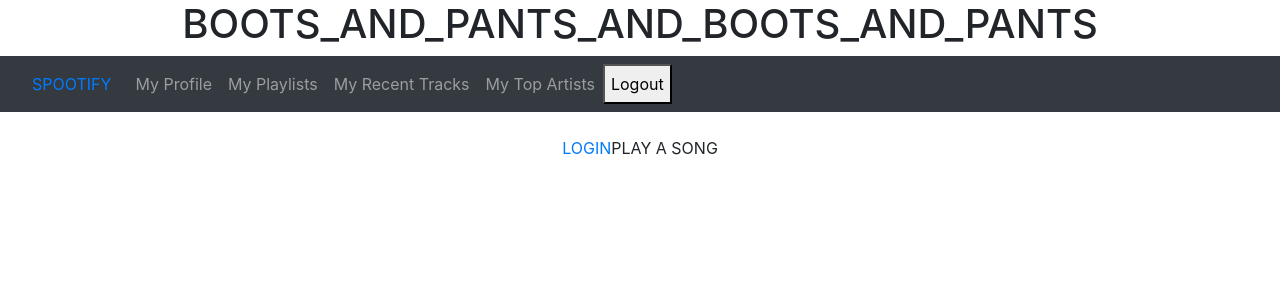
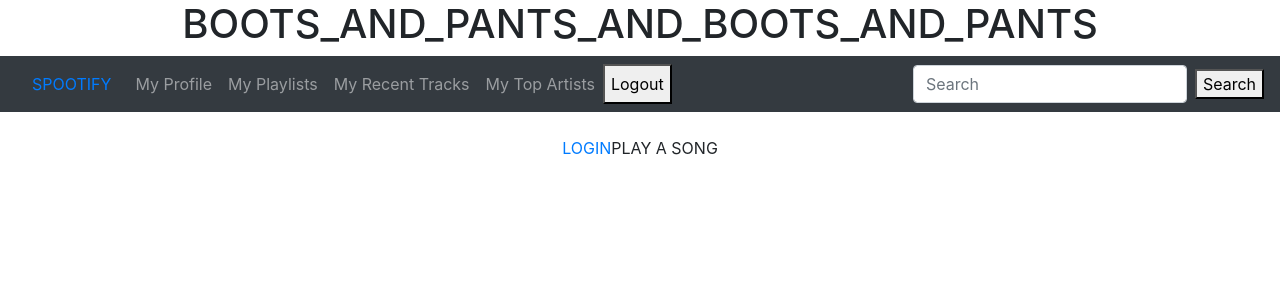
Before and after one commit to JHutsell/spootify-frontend, a React (Create React App) app: page /home in a window 1280 px wide. Shown: the top 300 px of the page. Built offline with nearby package versions, Linux system fonts and the light colour scheme; no server answers.

Commit message:
adds partial search functionality

```diff
--- a/src/Adapters/Routes.js
+++ b/src/Adapters/Routes.js
@@ -3,7 +3,7 @@ const Routes = {
     recent_tracks: "http://localhost:3000/api/v1/recent",
     user_playlists: "http://localhost:3000/api/v1/userPlaylists",
     top_artists: "http://localhost:3000/api/v1/topArtists",
-    current_song: "http://localhost:3000/api/v1/currentSong"
+    current_song: "http://localhost:3000/api/v1/currentSong",
 };
 
 export default Routes;
--- a/src/Components/App.js
+++ b/src/Components/App.js
@@ -1,15 +1,15 @@
 import React, { Component } from 'react';
-import Callback from "./Callback"
-import Home from "./Home"
-import Profile from "./Profile"
-import Login from "./Login"
-import RecentTracks from "./RecentTracks"
-import Playlists from "./Playlists"
-import TopArtists from "./TopArtists"
+import Callback from "./Callback";
+import Home from "./Home";
+import Profile from "./Profile";
+import Login from "./Login";
+import RecentTracks from "./RecentTracks";
+import Playlists from "./Playlists";
+import TopArtists from "./TopArtists";
+import Headers from "../Adapters/Headers";
 import SpottyNavbar from './SpottyNavbar';
-import Auth from "../Adapters/Auth"
-import RecentTracksAdapter from "../Adapters/RecentTracksAdapter";
-import {Route, withRouter, Switch} from "react-router-dom"
+import Auth from "../Adapters/Auth";
+import {Route, withRouter, Switch} from "react-router-dom";
 import './App.css';
 
 class App extends Component {
@@ -37,12 +37,24 @@ class App extends Component {
     return <Callback location={location} handleCode={this.handleCode} />
   }
 
+  handleSearch = (term) => {
+    this.getSongsFromSpotify(term)
+  }
+
+  getSongsFromSpotify = (term) => {
+    fetch(`http://localhost:3000/api/v1/getSong/${term}`, {
+          method: "POST",
+          headers: Headers()
+    }).then(resp => resp.json())
+
+  }
+
   render() {
 
     return (
       <div className="App">
         <h1>BOOTS_AND_PANTS_AND_BOOTS_AND_PANTS</h1>
-        <SpottyNavbar history={ this.props.history }/>
+        <SpottyNavbar handleSearch={ this.handleSearch } history={ this.props.history }/>
         <br/>
         { localStorage.length === 0
         ?
--- a/src/Components/Home.js
+++ b/src/Components/Home.js
@@ -18,7 +18,7 @@ class Home extends React.Component {
     }
 
     render() {
-            let playingSong
+        let playingSong;
         if(this.state.currentSong.item){
         console.log(this.state.currentSong.item)
         let songUri = `https://open.spotify.com/embed/track/${this.state.currentSong.item.uri.split(":")[2]}`
@@ -30,9 +30,6 @@ class Home extends React.Component {
         } else {
             playingSong = "PLAY A SONG"
         }
-        // let playingSong = <div>
-        //     <h1>{this.state.currentSong.item.name}</h1>
-        // </div>
 
         return playingSong
     }
--- a/src/Components/SpottyNavbar.js
+++ b/src/Components/SpottyNavbar.js
@@ -3,6 +3,10 @@ import { Navbar, Nav, Form, FormControl, NavDropdown } from 'react-bootstrap';
 import { Link } from 'react-router-dom'
 
 class SpottyNavbar extends React.Component {
+
+    state = {
+        searchTerm: ''
+    }
 
     handleHomeButton = () => {
         this.props.history.push("/home")
@@ -29,6 +33,21 @@ class SpottyNavbar extends React.Component {
         this.props.history.push("/login")
     }
 
+    handleSearchInput = (e) => {
+        this.setState({
+            searchTerm: e.target.value
+        })
+    }
+
+    handleSearchSubmit = (e) => {
+        e.preventDefault()
+        console.log("search")
+        this.props.history.push("/home")
+    //    if (this.state.searchTerm!==
+    //     "") this.props.handleSearchRestaurant(this.state.searchTerm)
+    // possibly modal as result
+    }
+
     render() {
         return(
             <div className="navbar-container">
@@ -51,10 +70,10 @@ class SpottyNavbar extends React.Component {
                             </NavDropdown> */}
                             <button onClick={ this.handleLogout }>Logout</button>
                             </Nav>
-                            {/* <Form onSubmit={this.handleSearchSubmit}  inline>
-                            <FormControl type="text" onChange={this.handleSearchInput} value={this.state.searchTerm}  placeholder="Search" className="mr-sm-2" />
+                            <Form onSubmit={this.handleSearchSubmit}  inline>
+                            <FormControl type="text" onChange={ this.handleSearchInput } value={ this.state.searchTerm }  placeholder="Search" className="mr-sm-2" />
                             <button>Search</button>
-                            </Form> */}
+                            </Form>
                     </Navbar.Collapse>
                 </Navbar>
             </div>
```
Lines whose indentation alone changed are shown as unchanged.
